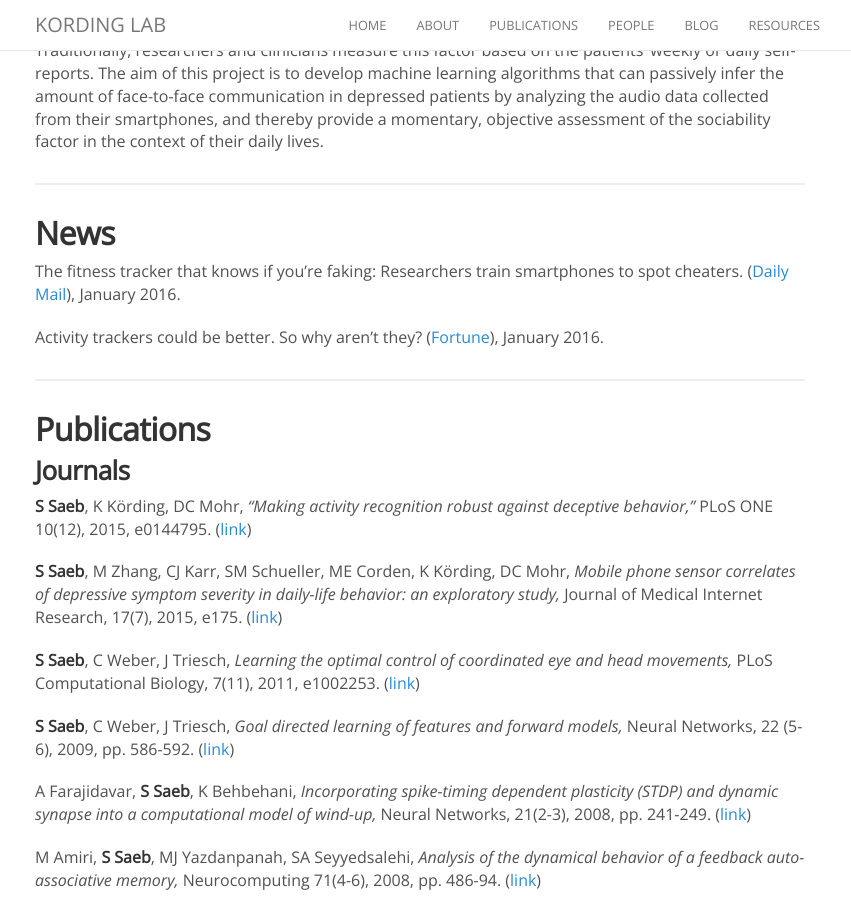
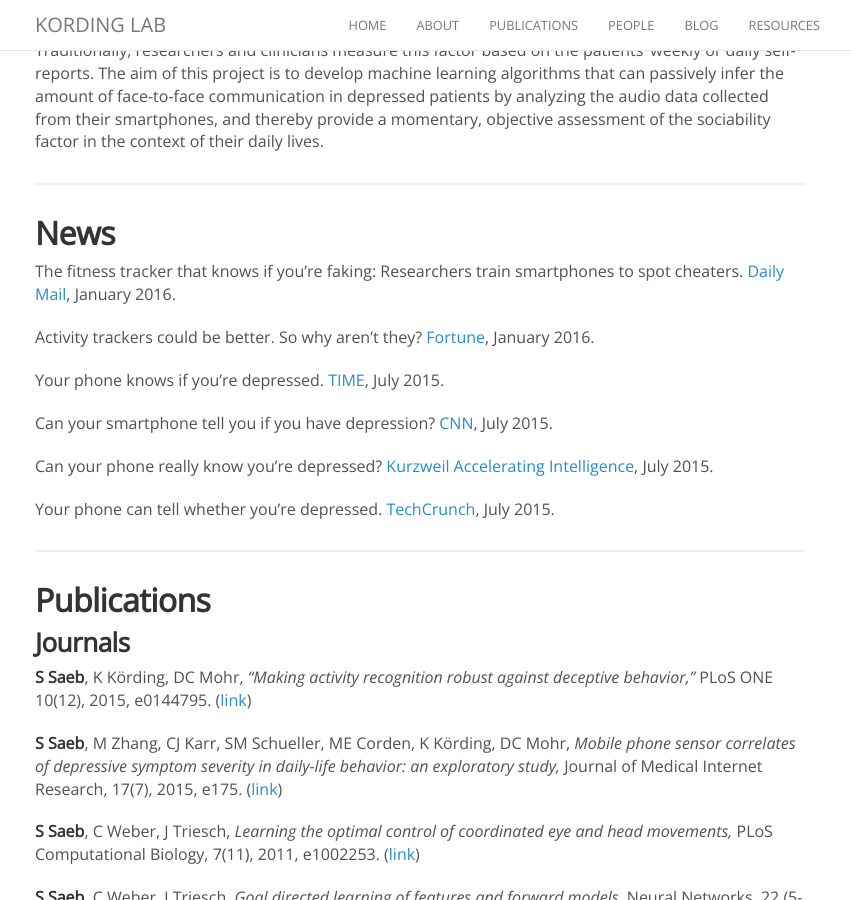
Before and after one commit to KordingLab/KordingLab.github.io, a Jekyll site: the page built from _people/sohrob_saeb.md, in a window 1280 px wide and 900 px high, scrolled down 1480 px. Shown: the whole window, without its empty margins (220-1071 px from the left). Built offline with Jekyll 4.4.1, drawn with Linux system fonts in a browser that asks for light colours; nearby versions of some CDN libraries; comment, search, counter and statistics services are not loaded.

Commit message:
added more news

```diff
--- a/_people/sohrob_saeb.md
+++ b/_people/sohrob_saeb.md
@@ -38,15 +38,25 @@ Previous studies have shown that there is a strong relationship between the amou
 
 ## News
 
-The fitness tracker that knows if you’re faking: Researchers train smartphones to spot cheaters. ([Daily Mail](http://www.dailymail.co.uk/sciencetech/article-3396194/The-fitness-tracker-knows-faking-Researchers-train-smartphones-spot-cheaters.html)), January 2016.
 
-Activity trackers could be better. So why aren’t they? ([Fortune](http://fortune.com/2016/01/22/fitness-tracker-cheating-study/)), January 2016.
+The fitness tracker that knows if you’re faking: Researchers train smartphones to spot cheaters. [Daily Mail](http://www.dailymail.co.uk/sciencetech/article-3396194/The-fitness-tracker-knows-faking-Researchers-train-smartphones-spot-cheaters.html), January 2016.
+
+Activity trackers could be better. So why aren’t they? [Fortune](http://fortune.com/2016/01/22/fitness-tracker-cheating-study/), January 2016.
+
+Your phone knows if you’re depressed. [TIME](http://time.com/3958128/smartphone-depression/), July 2015.
+
+Can your smartphone tell you if you have depression? [CNN](http://www.cnn.com/2015/07/15/health/smartphone-depression-diagnosis/), July 2015.
+
+Can your phone really know you’re depressed? [Kurzweil Accelerating Intelligence](http://www.kurzweilai.net/can-your-phone-really-know-youre-depressed), July 2015.
+
+Your phone can tell whether you’re depressed. [TechCrunch](http://techcrunch.com/2015/07/16/your-phone-can-tell-whether-youre-depressed/), July 2015.
 
 <hr>
 
 ## Publications
 
 ### Journals
+
 
 **S Saeb**, K Körding, DC Mohr, _"Making activity recognition robust against deceptive behavior,"_ PLoS ONE 10(12), 2015, e0144795. ([link](http://journals.plos.org/plosone/article?id=10.1371/journal.pone.0144795))
 
```
